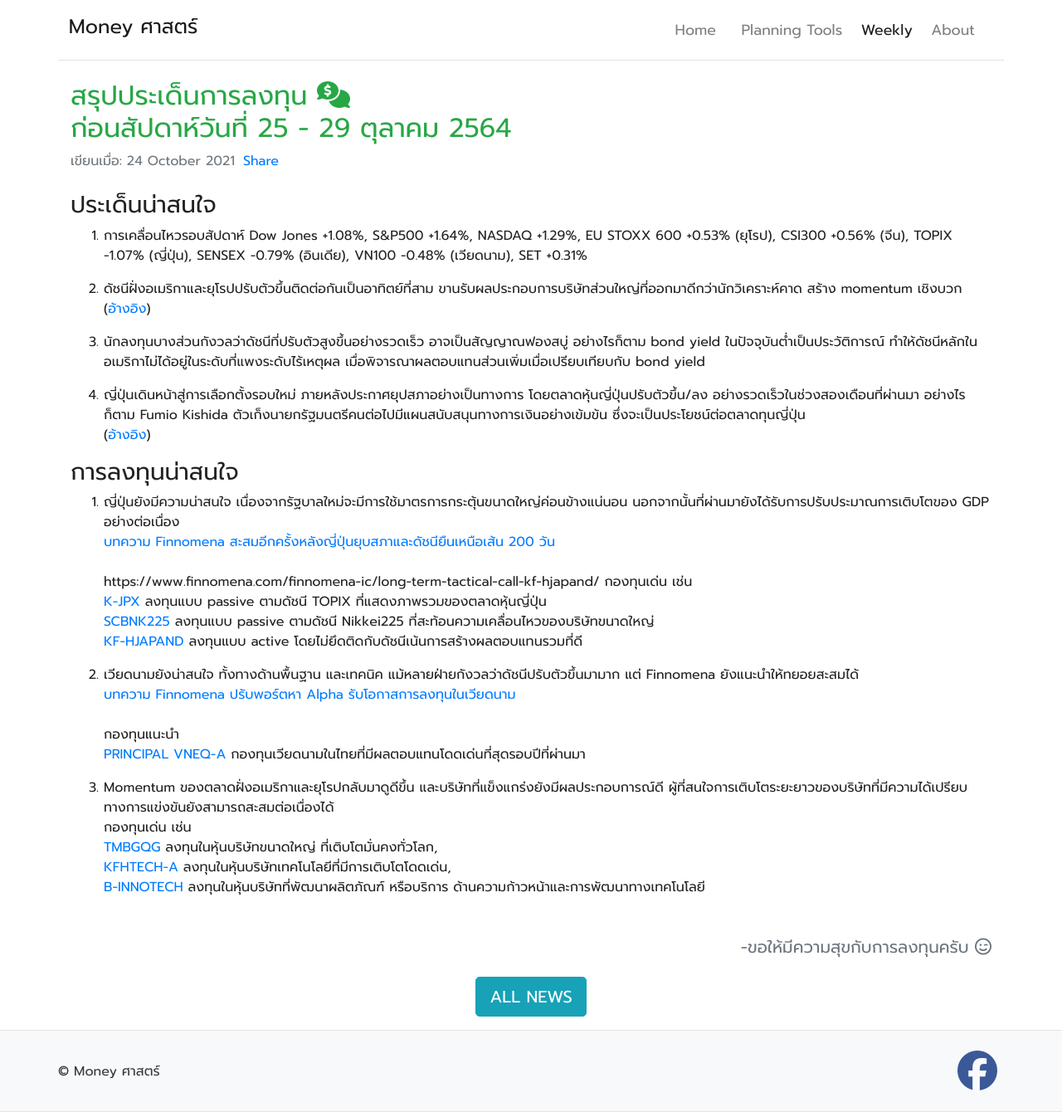
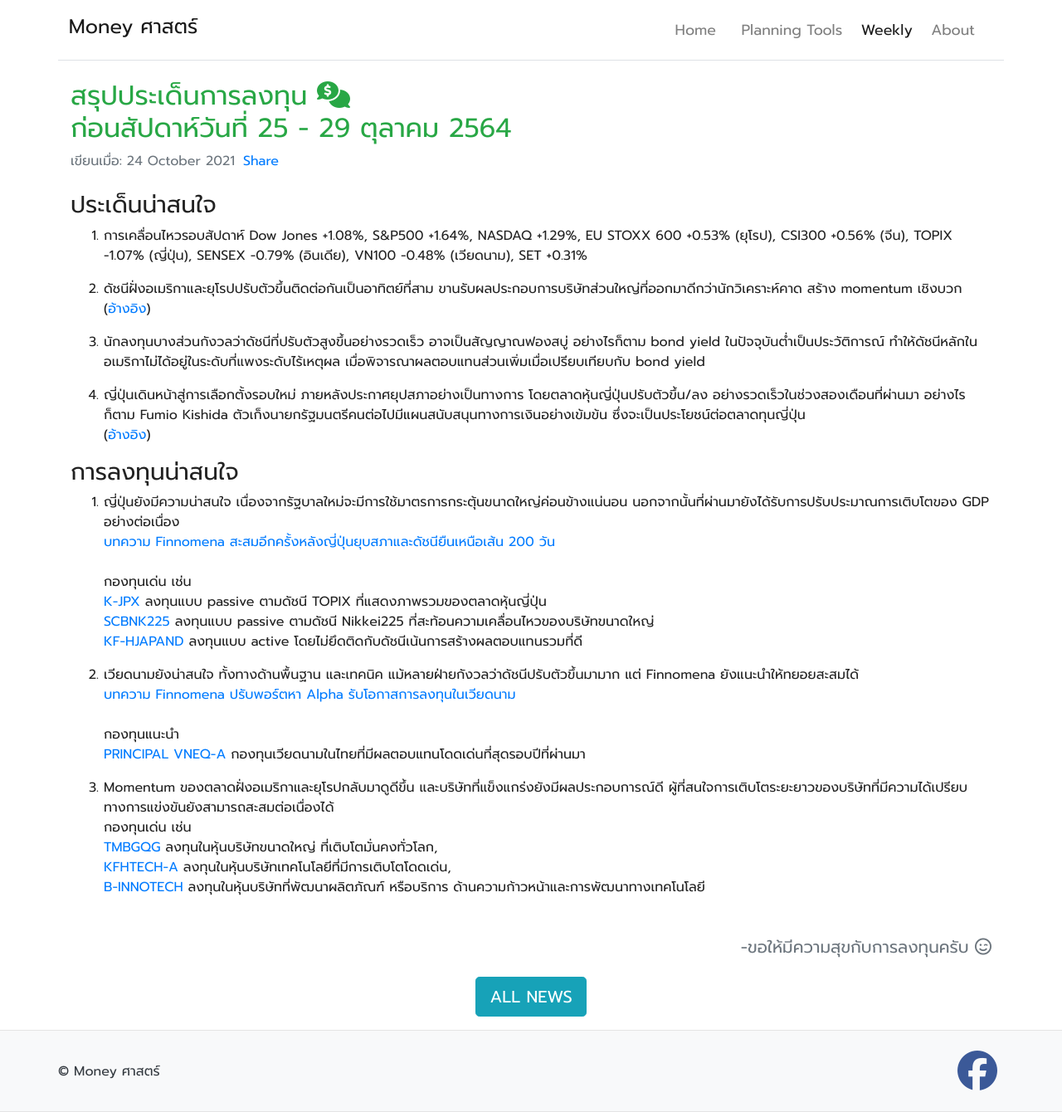
Before and after one commit to moneysart/moneysart.github.io, a Jekyll site: the page built from weekly/_posts/2021-10-24-summary.md, in a window 1280 px wide. Shown: the whole page at 83% size. Built offline with Jekyll 4.4.1, drawn with Linux system fonts in a browser that asks for light colours; nearby versions of some CDN libraries; part of the change alters nothing that is shown.

Commit message:
fix link

```diff
--- a/weekly/_posts/2021-10-24-summary.md
+++ b/weekly/_posts/2021-10-24-summary.md
@@ -26,8 +26,7 @@ date: 2021-10-24
 ### การลงทุนน่าสนใจ
 
 1. ญี่ปุ่นยังมีความน่าสนใจ เนื่องจากรัฐบาลใหม่จะมีการใช้มาตรการกระตุ้นขนาดใหญ่ค่อนข้างแน่นอน นอกจากนั้นที่ผ่านมายังได้รับการปรับประมาณการเติบโตของ GDP อย่างต่อเนื่อง
-[บทความ Finnomena สะสมอีกครั้งหลังญี่ปุ่นยุบสภาและดัชนียืนเหนือเส้น 200 วัน](https://www.finnomena.com/finnomena-ic/portfolio-review-oct-2021/)  <br><br>
-https://www.finnomena.com/finnomena-ic/long-term-tactical-call-kf-hjapand/
+[บทความ Finnomena สะสมอีกครั้งหลังญี่ปุ่นยุบสภาและดัชนียืนเหนือเส้น 200 วัน](https://www.finnomena.com/finnomena-ic/long-term-tactical-call-kf-hjapand/)  <br><br>
 กองทุนเด่น เช่น
 [K-JPX](https://www.finnomena.com/fund/K-JPX) ลงทุนแบบ passive ตามดัชนี TOPIX ที่แสดงภาพรวมของตลาดหุ้นญี่ปุ่น
 [SCBNK225](https://www.finnomena.com/fund/SCBNK225) ลงทุนแบบ passive ตามดัชนี Nikkei225 ที่สะท้อนความเคลื่อนไหวของบริษัทขนาดใหญ่
```
